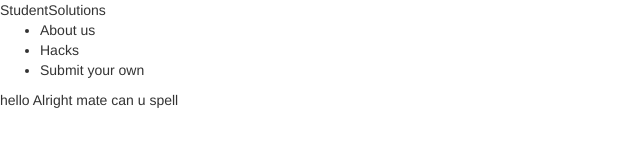
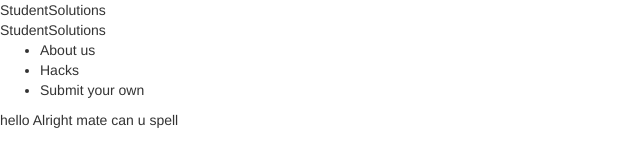
Before and after one commit to Becca-B/Our-websites, a plain HTML site: page index.html in a window 1280 px wide. Shown: the whole page, without its empty margins (0-640 px from the left). Drawn offline with Linux system fonts and the light colour scheme.

Commit message:
add header

```diff
--- a/index.html
+++ b/index.html
@@ -5,6 +5,9 @@
   StudentSolutions
 </head>
 <body>
+  <header>
+    StudentSolutions
+  </header>
   <ul>
     <li>About us</li>
     <li>Hacks </li>
```
